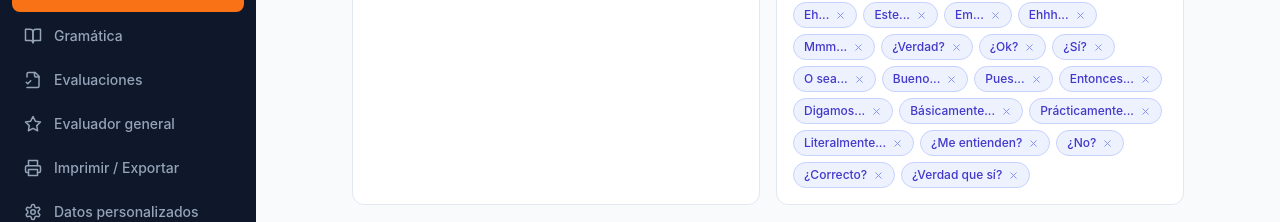
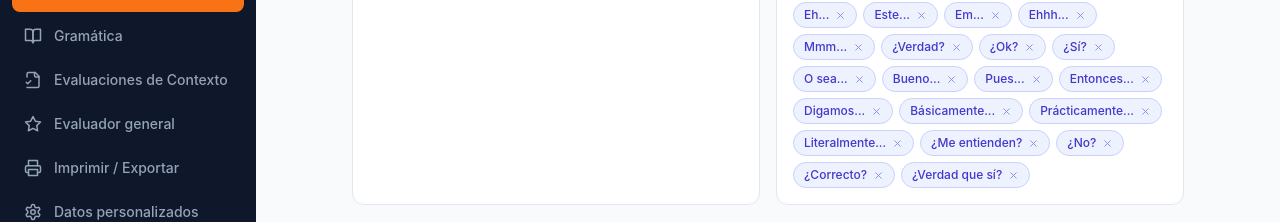
Before and after one commit to Jengaup/Toastmaster-Tool, a React (Vite) app: page /#/ah-counter in a window 1280 px wide. Shown: the part 205-427 px from the top of the page. Built offline with nearby package versions, Linux system fonts and the light colour scheme.

Commit message:
fix: rename nav item to 'Evaluaciones de Contexto'

```diff
--- a/src/i18n/index.ts
+++ b/src/i18n/index.ts
@@ -227,7 +227,7 @@ const translations = {
     pinRemoved: '✓ PIN eliminado',
 
     // Context Evaluations
-    navContextEval: 'Evaluaciones',
+    navContextEval: 'Evaluaciones de Contexto',
     contextTitle: 'Evaluaciones de Contexto',
     contextSubtitle: 'Selecciona y completa una evaluación especializada para el discurso',
     contextChooseEval: 'Elige una evaluación para esta sesión',
@@ -481,7 +481,7 @@ const translations = {
     pinRemoved: '✓ PIN removed',
 
     // Context Evaluations
-    navContextEval: 'Evaluations',
+    navContextEval: 'Context Evaluations',
     contextTitle: 'Context Evaluations',
     contextSubtitle: 'Select and complete a specialized speech evaluation',
     contextChooseEval: 'Choose an evaluation for this session',
```
